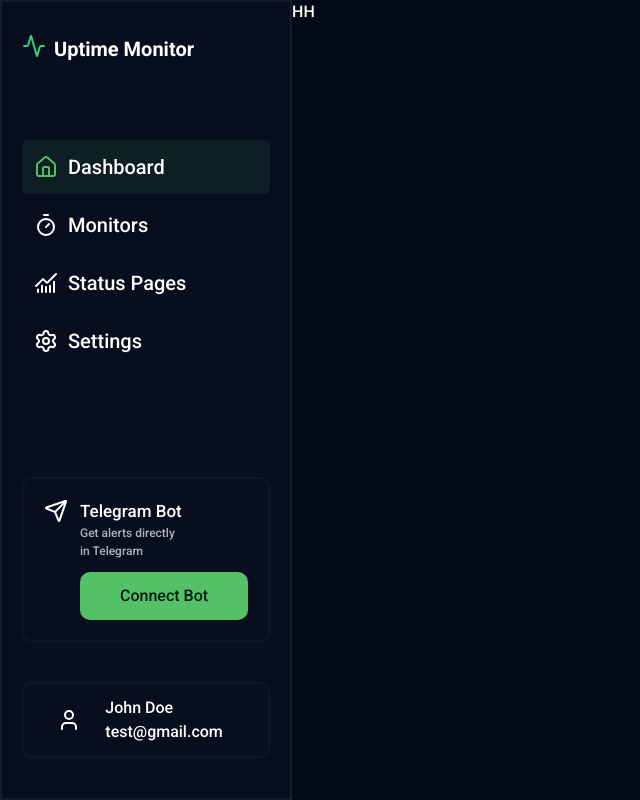
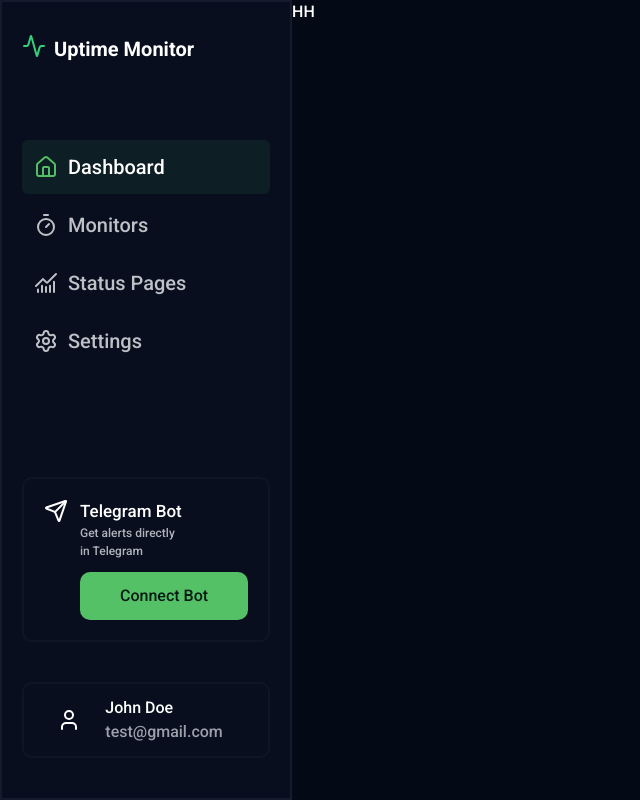
Before and after one commit to Lawford1337/webping, a Next.js app in the folder next/: page / in a window 1280 px wide. Shown: the whole page, without its empty margins (0-640 px from the left). Built offline with nearby package versions, Linux system fonts and the light colour scheme.

Commit message:
add animation in SideBar

```diff
--- a/next/components/ui/sidebar.tsx
+++ b/next/components/ui/sidebar.tsx
@@ -29,9 +29,9 @@ export default function Sidebar() {
                     {Nav.map(({href, name, icon: Icon}) => {
                         const isActive = pathname === href
                         return(
-                            <Link href={href} key={href} className={`link-sidebar ${isActive ? 'bg-back-active rounded-sm' : ''}`}>
-                                <Icon color={`${isActive ? '#54bd65' : '#ffffff'}`} />
-                                <h2>{name}</h2>
+                            <Link href={href} key={href} className={`cursor-pointer link-sidebar ${isActive ? 'bg-back-active rounded-sm' : ''}`}>
+                                <Icon color={`${isActive ? '#54bd65' : '#bfc1c7'}`} />
+                                <h2 className={`text-[#bfc1c7] transition-all duration-150 hover:text-[#54bd65] ${isActive ? 'text-[#ffffff]' : ''}`}>{name}</h2>
                             </Link>
                         )
                     })}
@@ -44,7 +44,7 @@ export default function Sidebar() {
                         <div className="flex flex-col">
                             <h3 className="text-[17px] ">Telegram Bot</h3>
                             <p className="text-[#aeb3b9] text-[12px]">Get alerts directly <br />in Telegram</p>
-                            <button className="bg-[#54c167] text-[#061b14] p-3 pl-10 pr-10 mt-3 rounded-lg border-0">Connect Bot</button>
+                            <button className="cursor-pointer bg-[#54c167] text-[#061b14] p-3 pl-10 pr-10 mt-3 rounded-lg border-0 transition-all hover:bg-[#54c145]">Connect Bot</button>
                         </div>
                     </div>
                     {/* profile */}
@@ -54,7 +54,7 @@ export default function Sidebar() {
                         </div>
                         <div className="flex flex-col ml-3">
                             <h3>John Doe</h3>
-                            <p>test@gmail.com</p>
+                            <p className="text-[#9ca0aa]">test@gmail.com</p>
                         </div>
                     </div>
                 </div>
```
